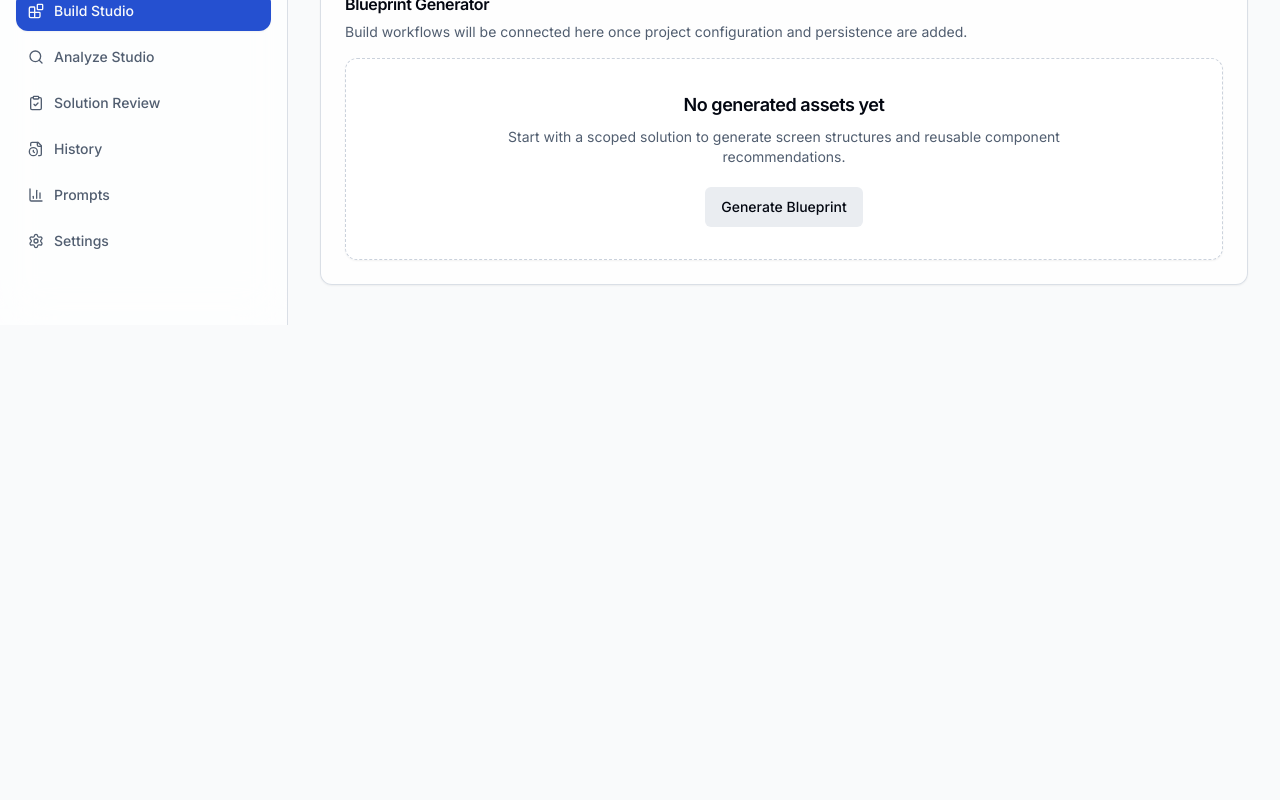
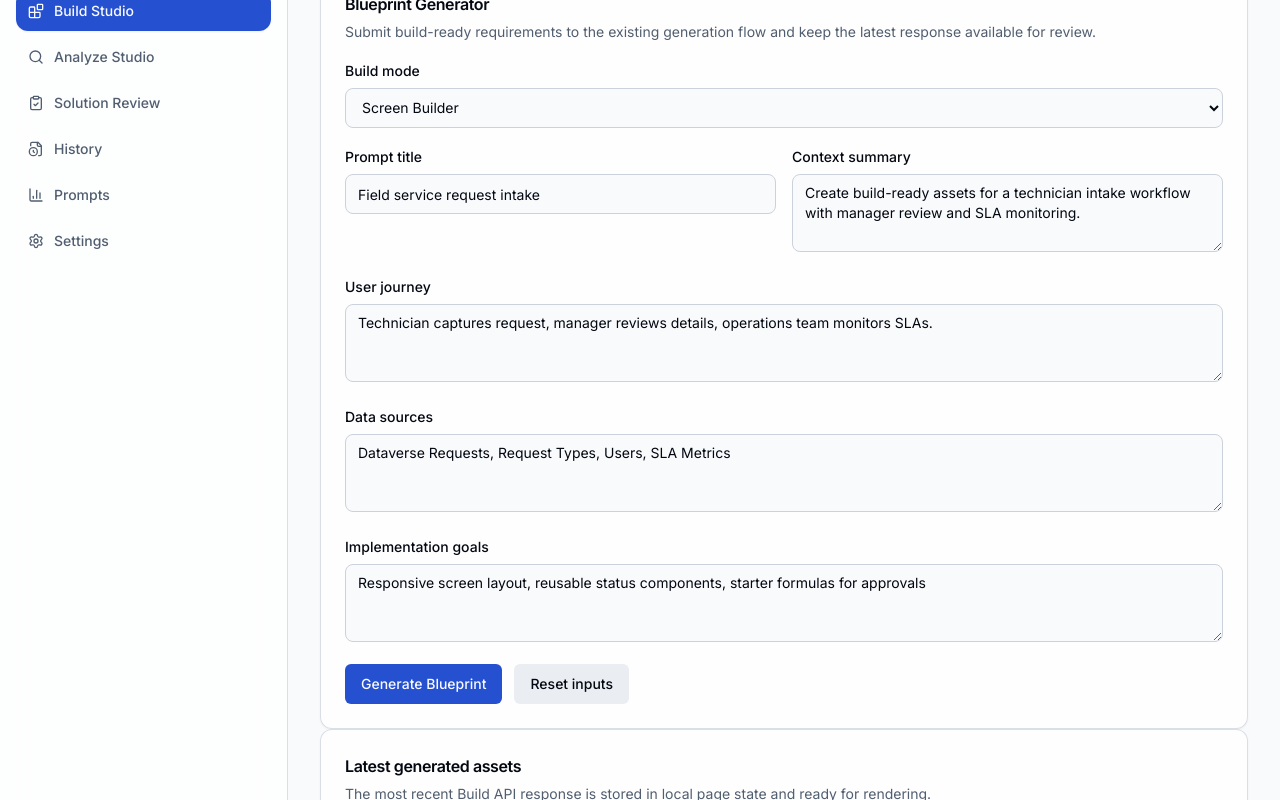
Before and after one commit to FlintstoneSEO/FxLens, a Next.js app: page /build in a window 1280 px wide. Shown: the part 300-1100 px from the top of the page. Before the commit the page ends 800 px from the top, so only its background shows below. Built offline with nearby package versions, Linux system fonts and the light colour scheme.

Commit message:
Wire build studio submission flow

```diff
--- a/app/(app)/build/page.tsx
+++ b/app/(app)/build/page.tsx
@@ -1,24 +1,255 @@
+"use client";
+
+import { type FormEvent, useMemo, useState } from "react";
+
 import { PageContainer } from "@/components/layout/page-container";
+import {
+  SuggestedComponentCard,
+  SuggestedFormulaCard,
+  SuggestedScreenCard
+} from "@/components/workspace/result-cards";
+import { FormInputField } from "@/components/workspace/form-input-field";
+import { FormTextareaField } from "@/components/workspace/form-textarea-field";
+import { OutputBlock } from "@/components/workspace/output-block";
+import { StatusMessage } from "@/components/workspace/status-message";
+import { Button } from "@/components/ui/button";
 import { EmptyState } from "@/components/ui/empty-state";
 import { PageHeader } from "@/components/ui/page-header";
 import { SectionCard } from "@/components/ui/section-card";
+import type { BuildMode, BuildRequest, BuildResponse } from "@/lib/contracts/workspace";
+
+type BuildFormState = {
+  mode: BuildMode;
+  promptTitle: string;
+  contextSummary: string;
+  userJourney: string;
+  dataSources: string;
+  implementationGoals: string;
+};
+
+const initialFormState: BuildFormState = {
+  mode: "screen_builder",
+  promptTitle: "Field service request intake",
+  contextSummary:
+    "Create build-ready assets for a technician intake workflow with manager review and SLA monitoring.",
+  userJourney: "Technician captures request, manager reviews details, operations team monitors SLAs.",
+  dataSources: "Dataverse Requests, Request Types, Users, SLA Metrics",
+  implementationGoals: "Responsive screen layout, reusable status components, starter formulas for approvals"
+};
+
+const modeOptions: Array<{ value: BuildMode; label: string }> = [
+  { value: "screen_builder", label: "Screen Builder" },
+  { value: "component_builder", label: "Component Builder" },
+  { value: "formula_builder", label: "Formula Builder" }
+];
 
 export default function BuildPage() {
+  const [formState, setFormState] = useState<BuildFormState>(initialFormState);
+  const [buildResult, setBuildResult] = useState<BuildResponse | null>(null);
+  const [statusMessage, setStatusMessage] = useState<string | null>(null);
+  const [errorMessage, setErrorMessage] = useState<string | null>(null);
+  const [isSubmitting, setIsSubmitting] = useState(false);
+
+  const isSubmitDisabled = useMemo(() => {
+    return (
+      isSubmitting ||
+      !formState.promptTitle.trim() ||
+      !formState.contextSummary.trim() ||
+      !formState.userJourney.trim() ||
+      !formState.dataSources.trim() ||
+      !formState.implementationGoals.trim()
+    );
+  }, [formState, isSubmitting]);
+
+  const updateField = <K extends keyof BuildFormState>(field: K, value: BuildFormState[K]) => {
+    setFormState((currentState) => ({
+      ...currentState,
+      [field]: value
+    }));
+  };
+
+  const handleSubmit = async (event: FormEvent<HTMLFormElement>) => {
+    event.preventDefault();
+
+    const payload: BuildRequest = {
+      mode: formState.mode,
+      promptTitle: formState.promptTitle.trim(),
+      contextSummary: formState.contextSummary.trim(),
+      inputPayload: {
+        userJourney: formState.userJourney.trim(),
+        dataSources: formState.dataSources.trim(),
+        implementationGoals: formState.implementationGoals.trim()
+      }
+    };
+
+    setIsSubmitting(true);
+    setErrorMessage(null);
+    setStatusMessage("Submitting build request...");
+
+    try {
+      const response = await fetch("/api/generate", {
+        method: "POST",
+        headers: {
+          "Content-Type": "application/json"
+        },
+        body: JSON.stringify(payload)
+      });
+
+      const responseBody = (await response.json()) as BuildResponse | { error?: { message?: string } };
+
+      if (!response.ok) {
+        const message =
+          "error" in responseBody && responseBody.error?.message
+            ? responseBody.error.message
+            : "Build generation failed. Please review your inputs and try again.";
+
+        throw new Error(message);
+      }
+
+      setBuildResult(responseBody as BuildResponse);
+      setStatusMessage("Build assets generated successfully.");
+    } catch (error) {
+      const message = error instanceof Error ? error.message : "Unexpected error generating build assets.";
+      setErrorMessage(message);
+      setStatusMessage(null);
+    } finally {
+      setIsSubmitting(false);
+    }
+  };
+
   return (
     <PageContainer>
       <PageHeader
         title="Build Studio"
         description="Generate implementation-ready screen blueprints, reusable components, and starter Power Fx output."
       />
+
       <SectionCard
         title="Blueprint Generator"
-        description="Build workflows will be connected here once project configuration and persistence are added."
+        description="Submit build-ready requirements to the existing generation flow and keep the latest response available for review."
       >
-        <EmptyState
-          title="No generated assets yet"
-          description="Start with a scoped solution to generate screen structures and reusable component recommendations."
-          actionLabel="Generate Blueprint"
-        />
+        <form className="space-y-4" onSubmit={handleSubmit}>
+          <label className="block space-y-1.5">
+            <span className="text-sm font-medium">Build mode</span>
+            <select
+              value={formState.mode}
+              onChange={(event) => updateField("mode", event.target.value as BuildMode)}
+              className="h-10 w-full rounded-lg border border-border bg-background px-3 text-sm outline-none ring-offset-background transition focus-visible:ring-2 focus-visible:ring-ring"
+              disabled={isSubmitting}
+            >
+              {modeOptions.map((option) => (
+                <option key={option.value} value={option.value}>
+                  {option.label}
+                </option>
+              ))}
+            </select>
+          </label>
+
+          <div className="grid gap-4 md:grid-cols-2">
+            <FormInputField
+              label="Prompt title"
+              value={formState.promptTitle}
+              placeholder="Name the build request"
+              onChange={(value) => updateField("promptTitle", value)}
+            />
+            <FormTextareaField
+              label="Context summary"
+              value={formState.contextSummary}
+              placeholder="Summarize the workflow and intended outcome"
+              rows={3}
+              onChange={(value) => updateField("contextSummary", value)}
+            />
+          </div>
+
+          <FormTextareaField
+            label="User journey"
+            value={formState.userJourney}
+            placeholder="Describe how users will move through the experience"
+            rows={3}
+            onChange={(value) => updateField("userJourney", value)}
+          />
+          <FormTextareaField
+            label="Data sources"
+            value={formState.dataSources}
+            placeholder="List tables, connectors, or APIs involved"
+            rows={3}
+            onChange={(value) => updateField("dataSources", value)}
+          />
+          <FormTextareaField
+            label="Implementation goals"
+            value={formState.implementationGoals}
+            placeholder="Capture desired screens, components, or formulas"
+            rows={3}
+            onChange={(value) => updateField("implementationGoals", value)}
+          />
+
+          <div className="flex flex-wrap items-center gap-3">
+            <Button type="submit" disabled={isSubmitDisabled}>
+              {isSubmitting ? "Generating..." : "Generate Blueprint"}
+            </Button>
+            <Button
+              type="button"
+              variant="secondary"
+              onClick={() => {
+                setFormState(initialFormState);
+                setErrorMessage(null);
+                setStatusMessage(null);
+              }}
+              disabled={isSubmitting}
+            >
+              Reset inputs
+            </Button>
+          </div>
+        </form>
+
+        {statusMessage ? <div className="mt-4"><StatusMessage message={statusMessage} /></div> : null}
+        {errorMessage ? <div className="mt-4"><StatusMessage message={errorMessage} tone="error" /></div> : null}
+      </SectionCard>
+
+      <SectionCard
+        title="Latest generated assets"
+        description="The most recent Build API response is stored in local page state and ready for rendering."
+      >
+        {buildResult ? (
+          <div className="space-y-6">
+            <div className="rounded-xl border border-border/70 bg-background/60 p-4">
+              <p className="text-xs font-semibold uppercase tracking-[0.16em] text-muted-foreground">Summary</p>
+              <p className="mt-2 text-sm text-foreground">{buildResult.summary}</p>
+              <p className="mt-2 text-xs text-muted-foreground">
+                Mode: {buildResult.mode} · Generated at: {new Date(buildResult.generatedAt).toLocaleString()}
+              </p>
+            </div>
+
+            <div className="grid gap-4 xl:grid-cols-2">
+              {buildResult.suggestedScreens.map((screen) => (
+                <SuggestedScreenCard key={screen.id} screen={screen} />
+              ))}
+            </div>
+
+            <div className="grid gap-4 xl:grid-cols-2">
+              {buildResult.suggestedComponents.map((component) => (
+                <SuggestedComponentCard key={component.id} component={component} />
+              ))}
+            </div>
+
+            <div className="grid gap-4 xl:grid-cols-2">
+              {buildResult.suggestedFormulas.map((formula) => (
+                <SuggestedFormulaCard key={formula.id} formula={formula} />
+              ))}
+            </div>
+
+            <div className="grid gap-4 xl:grid-cols-2">
+              <OutputBlock title="Implementation Notes" items={buildResult.implementationNotes} />
+              <OutputBlock title="Performance Notes" items={buildResult.performanceNotes} />
+            </div>
+          </div>
+        ) : (
+          <EmptyState
+            title="No generated assets yet"
+            description="Submit build inputs to generate screen structures, reusable components, and starter formulas."
+            actionLabel="Generate Blueprint"
+          />
+        )}
       </SectionCard>
     </PageContainer>
   );
```
